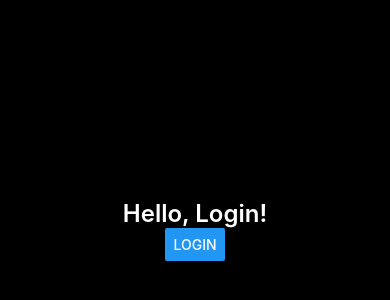
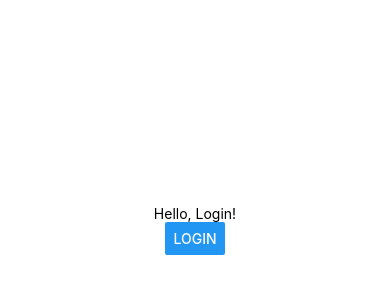
Before and after one commit to jorahty/stronger, a React Native app in the folder Client/: screen /Home in a window 390 px wide. Shown: the part 192-492 px from the top of the page. Built offline with nearby package versions, Linux system fonts and the light colour scheme.

Commit message:
Simplify style

```diff
--- a/Client/App.tsx
+++ b/Client/App.tsx
@@ -1,4 +1,3 @@
-import { StatusBar } from 'expo-status-bar';
 import Main from './src/components/Main';
 import ViewModel from './src/model/ViewModel';
 
@@ -6,7 +5,6 @@ export default function App() {
   return (
     <ViewModel>
       <Main />
-      <StatusBar style="dark" />
     </ViewModel>
   );
 }
--- a/Client/src/components/Home.tsx
+++ b/Client/src/components/Home.tsx
@@ -3,9 +3,7 @@ import { StyleSheet, Text, View } from 'react-native';
 export default function Home() {
   return (
     <View style={styles.container}>
-      <Text style={{ color: '#fff', fontWeight: '600', fontSize: 24 }}>
-        Hello, Home!
-      </Text>
+      <Text>Hello, Home!</Text>
     </View>
   );
 }
@@ -13,7 +11,6 @@ export default function Home() {
 const styles = StyleSheet.create({
   container: {
     flex: 1,
-    backgroundColor: '#000',
     alignItems: 'center',
     justifyContent: 'center',
   },
--- a/Client/src/components/Login.tsx
+++ b/Client/src/components/Login.tsx
@@ -5,9 +5,7 @@ export default function Login() {
   const { login } = useViewModel();
   return (
     <View style={styles.container}>
-      <Text style={{ color: '#fff', fontWeight: '600', fontSize: 24 }}>
-        Hello, Login!
-      </Text>
+      <Text>Hello, Login!</Text>
       <Button onPress={login} title="Login" />
     </View>
   );
@@ -16,7 +14,6 @@ export default function Login() {
 const styles = StyleSheet.create({
   container: {
     flex: 1,
-    backgroundColor: '#000',
     alignItems: 'center',
     justifyContent: 'center',
   },
```
